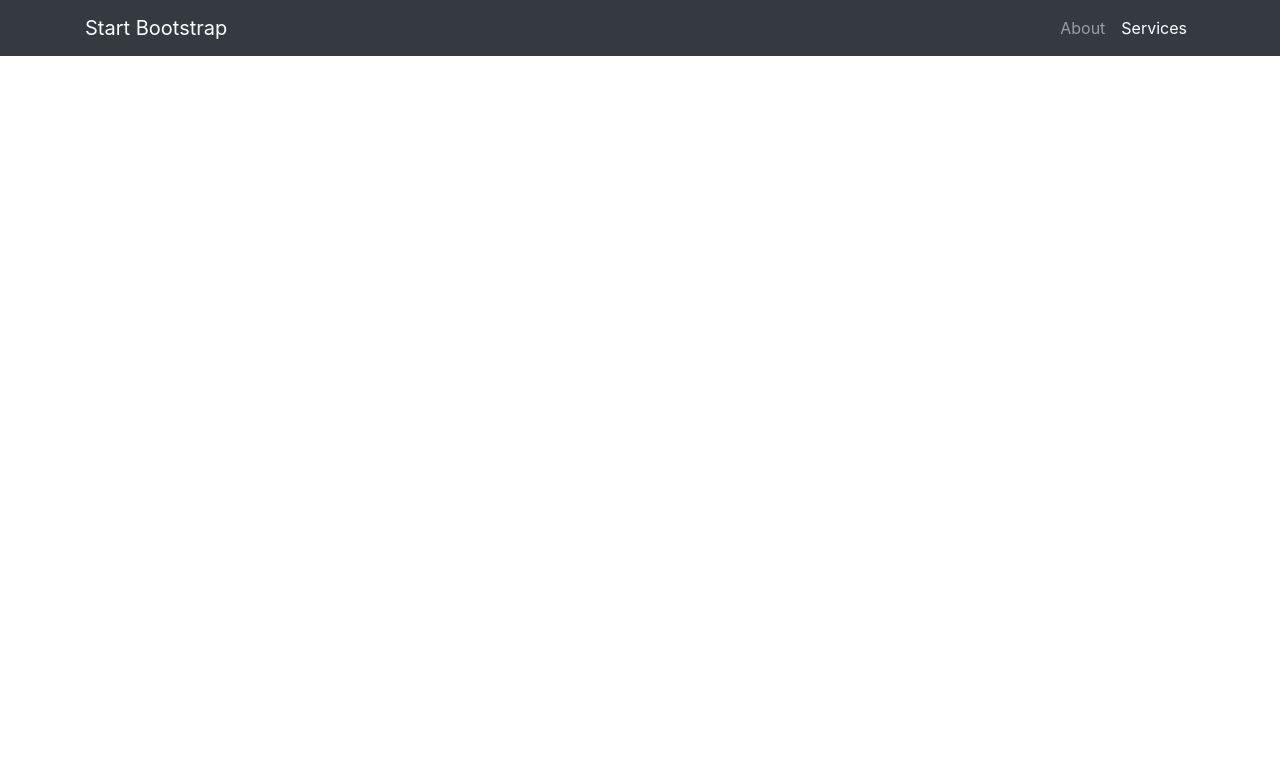
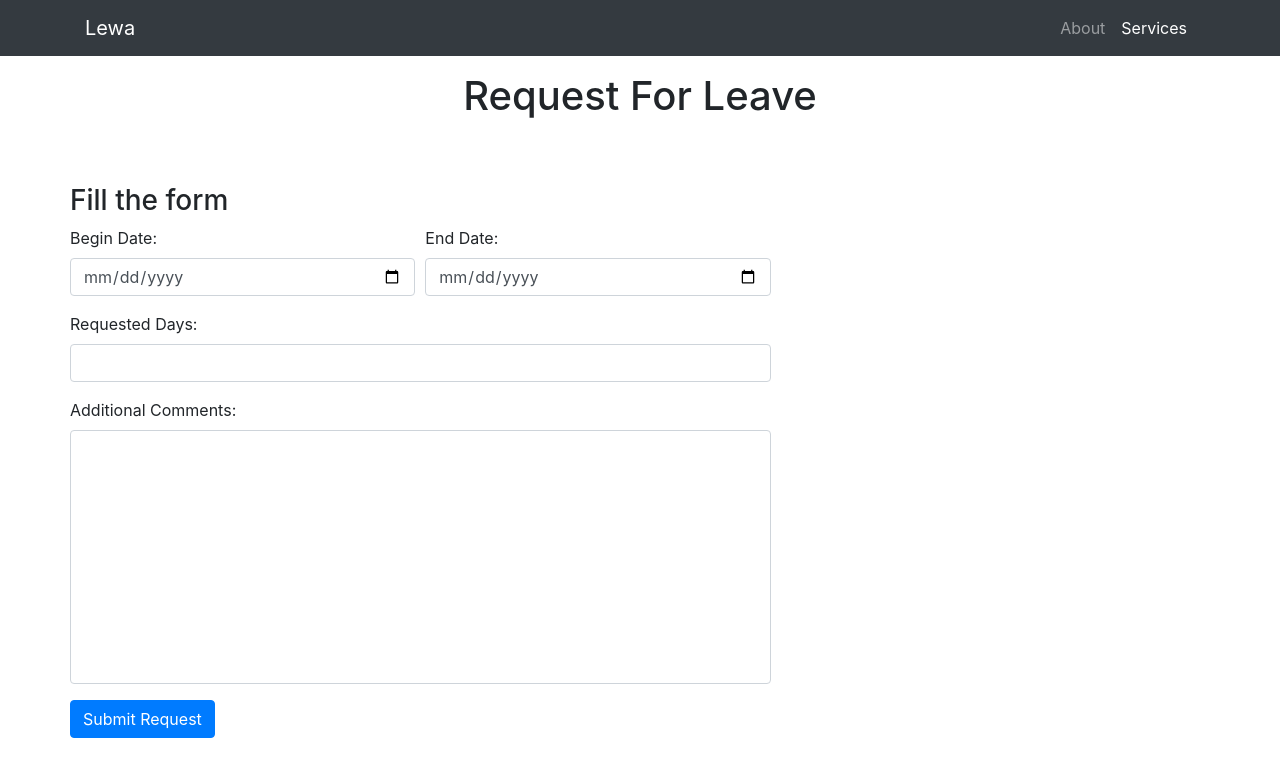
Before and after one commit to jamesaduke/leave-system-frontend, a plain HTML site: page leave-request.html in a window 1280 px wide. Drawn offline with nearby package versions, Linux system fonts and the light colour scheme.

Commit message:
add relevant form fields

```diff
--- /dev/null
+++ b/css/request.css
@@ -0,0 +1,3 @@
+#page-heading{
+    padding: 3rem;
+}
--- a/leave-request.html
+++ b/leave-request.html
@@ -7,14 +7,14 @@
 
     <!-- Bootstrap CSS -->
     <link rel="stylesheet" href="https://cdn.jsdelivr.net/npm/bootstrap@4.5.3/dist/css/bootstrap.min.css" integrity="sha384-TX8t27EcRE3e/ihU7zmQxVncDAy5uIKz4rEkgIXeMed4M0jlfIDPvg6uqKI2xXr2" crossorigin="anonymous">
-
-    <title>Hello, world!</title>
+    <link rel="stylesheet" href="css/request.css">
+    <title>Lewa</title>
   </head>
   <body>
     <!-- Navigation -->
   <nav class="navbar fixed-top navbar-expand-lg navbar-dark bg-dark fixed-top">
     <div class="container">
-      <a class="navbar-brand" href="index.html">Start Bootstrap</a>
+      <a class="navbar-brand" href="index.html">Lewa</a>
       <button class="navbar-toggler navbar-toggler-right" type="button" data-toggle="collapse" data-target="#navbarResponsive" aria-controls="navbarResponsive" aria-expanded="false" aria-label="Toggle navigation">
         <span class="navbar-toggler-icon"></span>
       </button>
@@ -31,6 +31,64 @@
     </div>
   </nav>
 
+
+
+  <!-- Page Content -->
+  <div class="container">
+
+    <!-- Page Heading/Breadcrumbs -->
+    <h1 id="page-heading" class="mt-4 mb-3 text-center">Request For Leave</h1>
+
+
+
+    <!-- Content Row -->
+    <div class="row">
+
+    <!-- Contact Details Column -->
+
+    <!-- /.row -->
+
+    <!-- Contact Form -->
+    <!-- In order to set the email address and subject line for the contact form go to the bin/contact_me.php file. -->
+    <div class="row">
+      <div class="col-lg-8 mb-4">
+        <h3>Fill the form</h3>
+        <form name="sentMessage" id="contactForm" novalidate>
+          <div class="form-row">
+            <div class="form-group col-md-6">
+              <label for="startDate">Begin Date:</label>
+              <input type="date" class="form-control" id="startDate">
+            </div>
+            <div class="form-group col-md-6">
+              <label for="endDate">End Date:</label>
+              <input type="date" class="form-control" id="startDate">
+            </div>
+
+          </div>
+
+          <div class="control-group form-group">
+            <div class="controls">
+              <label>Requested Days:</label>
+              <input type="text" class="form-control" id="requestedDays" required data-validation-required-message="Please fill the dates">
+            </div>
+          </div>
+          <div class="control-group form-group">
+            <div class="controls">
+              <label>Additional Comments:</label>
+              <textarea rows="10" cols="100" class="form-control" id="message" data-validation-required-message="Please enter your message" maxlength="999" style="resize:none"></textarea>
+            </div>
+          </div>
+          <div id="success"></div>
+          <!-- For success/fail messages -->
+          <button type="submit" class="btn btn-primary" id="sendMessageButton">Submit Request</button>
+        </form>
+      </div>
+
+    </div>
+    <!-- /.row -->
+
+  </div>
+
     <!-- Optional JavaScript; choose one of the two! -->
 
     <!-- Option 1: jQuery and Bootstrap Bundle (includes Popper) -->
```
